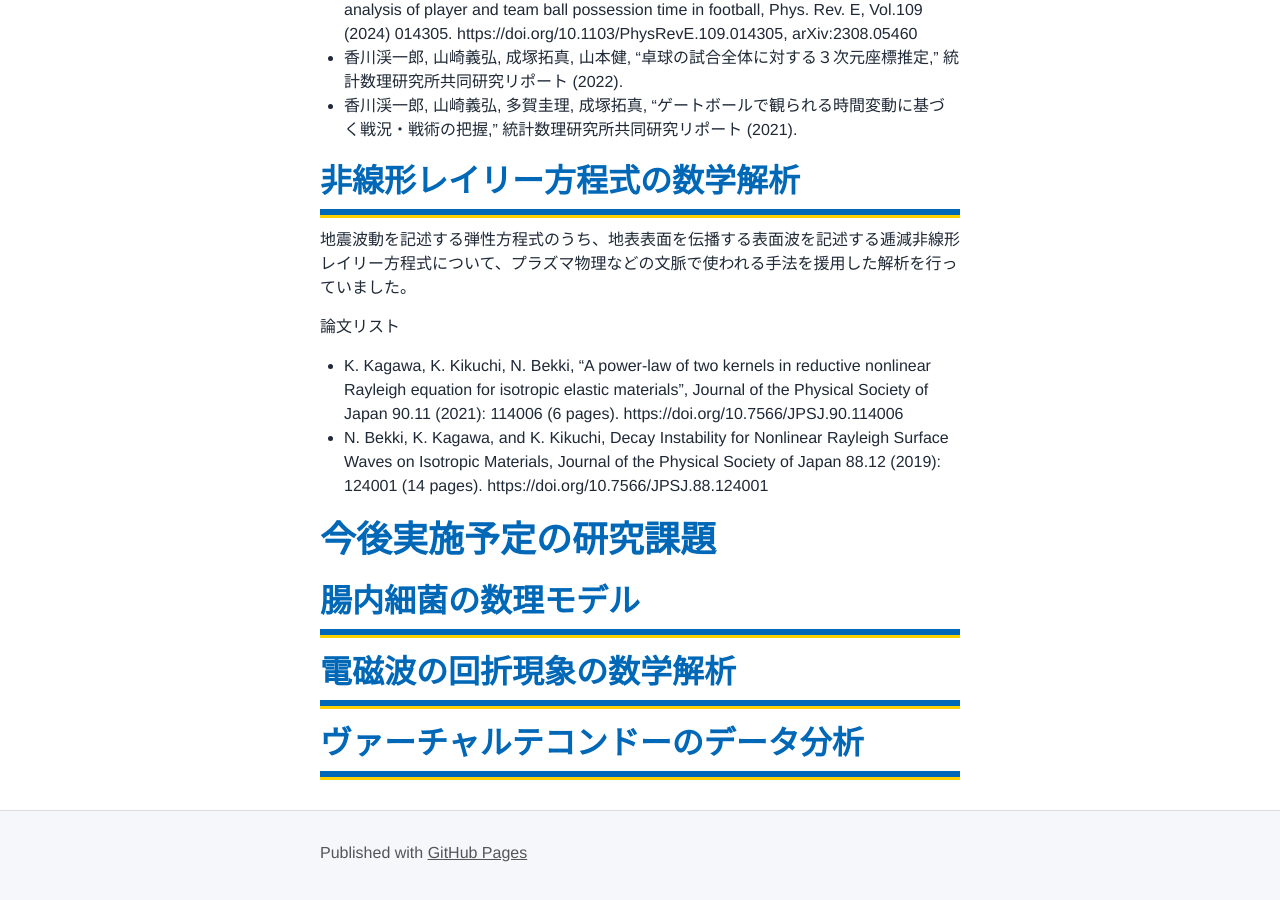
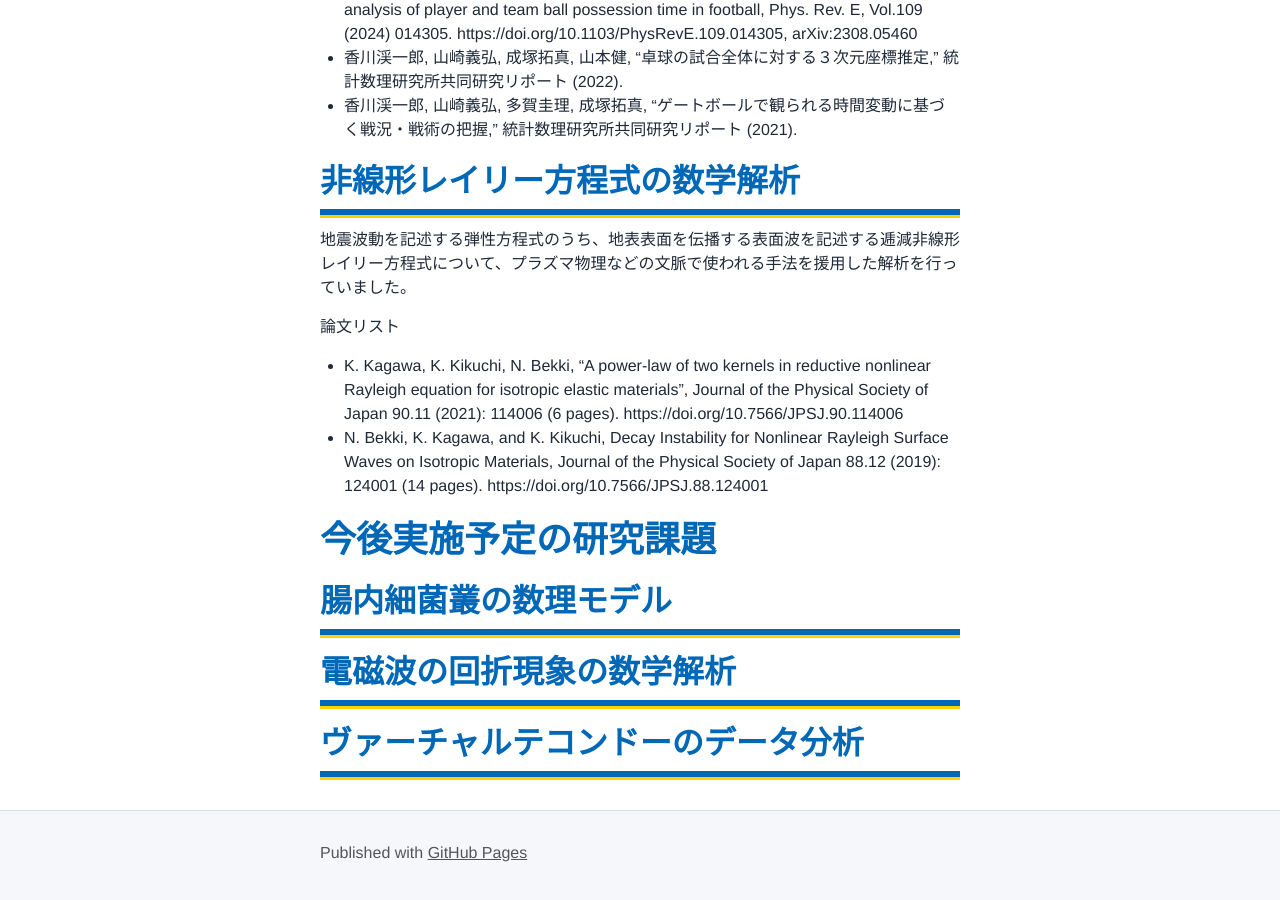
Before and after one commit to k16kgw/k16kgw.github.io, a Jekyll site: the page built from pages/research.md, in a window 1280 px wide and 900 px high, scrolled down 2162 px. Built offline with Jekyll 4.4.1, drawn with Linux system fonts in a browser that asks for light colours.

Commit message:
fix research

```diff
--- a/pages/research.md
+++ b/pages/research.md
@@ -64,7 +64,7 @@ Cahn–Hilliard方程式について、方程式の数学的構造に根拠を
 
 # 今後実施予定の研究課題
 
-## 腸内細菌の数理モデル
+## 腸内細菌叢の数理モデル
 
 ## 電磁波の回折現象の数学解析
 
```
